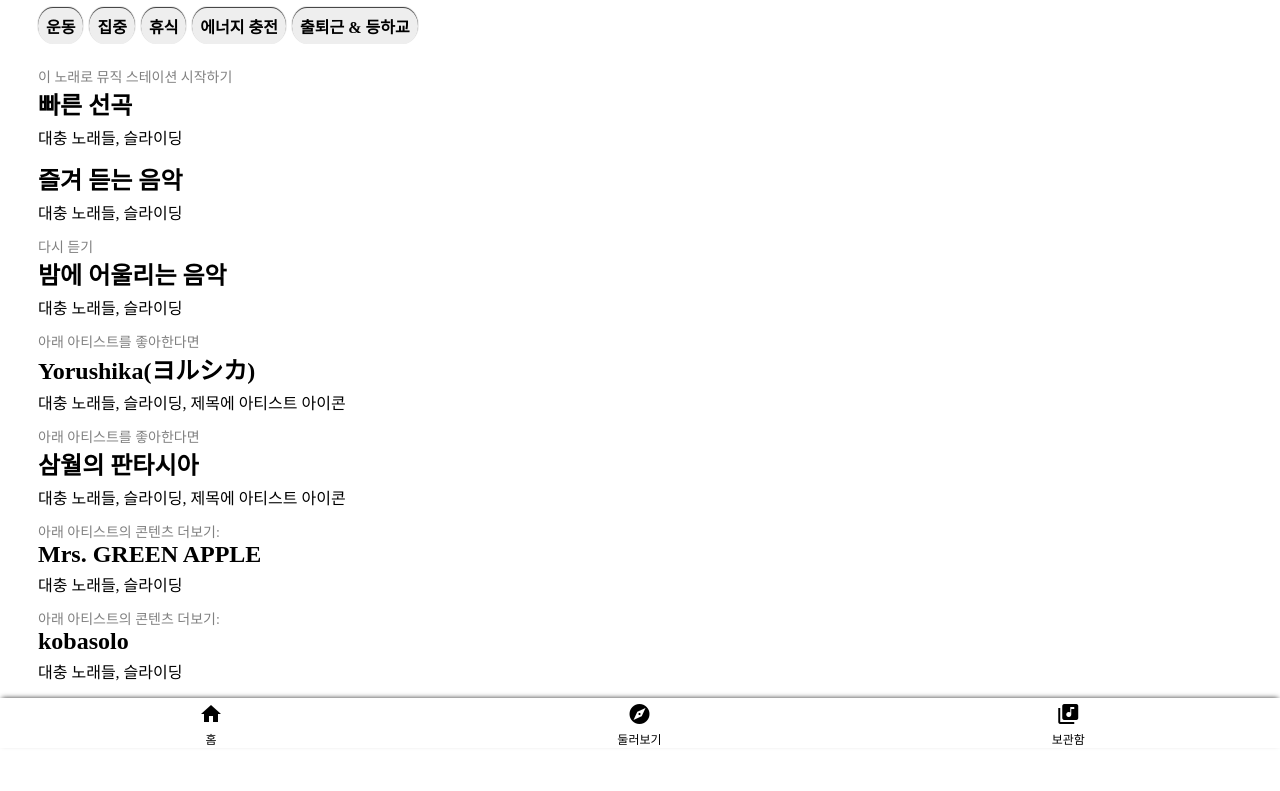
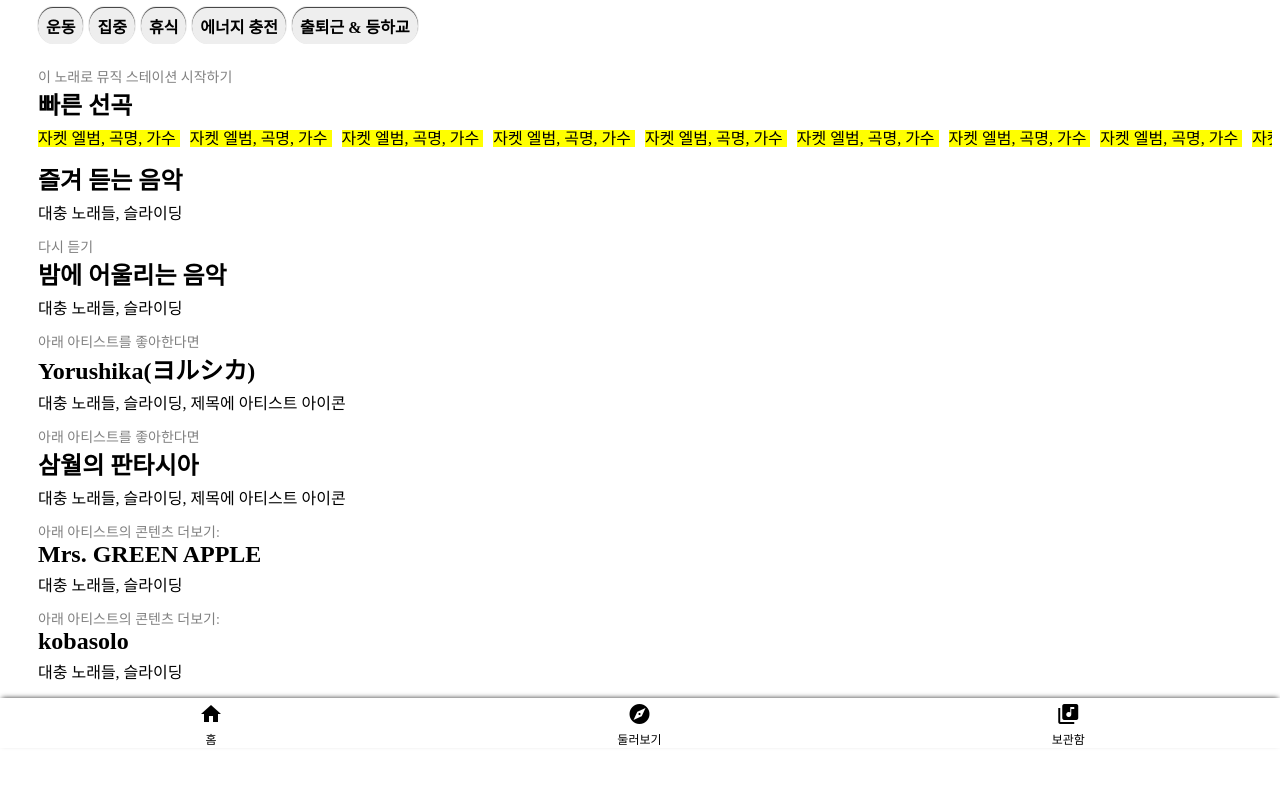
Before and after one commit to kckc0608/youtube_music_clone, a plain HTML site: page index.html in a window 1280 px wide. Shown: the part 52-843 px from the top of the page. Drawn offline with Linux system fonts and the light colour scheme.

Commit message:
FEAT: Add horizontal slider to content_item

```diff
--- a/index.html
+++ b/index.html
@@ -33,7 +33,38 @@
                 <div id="item_about">이 노래로 뮤직 스테이션 시작하기</div>
                 <div id="item_name">빠른 선곡</div>
                 <div id="item_content">
-                    대충 노래들, 슬라이딩
+                    <div class="horizontal_slider">
+                        <span class="slider_item">
+                            자켓 엘범, 곡명, 가수
+                        </span>
+                        <span class="slider_item">
+                            자켓 엘범, 곡명, 가수
+                        </span>
+                        <span class="slider_item">
+                            자켓 엘범, 곡명, 가수
+                        </span>
+                        <span class="slider_item">
+                            자켓 엘범, 곡명, 가수
+                        </span>
+                        <span class="slider_item">
+                            자켓 엘범, 곡명, 가수
+                        </span>
+                        <span class="slider_item">
+                            자켓 엘범, 곡명, 가수
+                        </span>
+                        <span class="slider_item">
+                            자켓 엘범, 곡명, 가수
+                        </span>
+                        <span class="slider_item">
+                            자켓 엘범, 곡명, 가수
+                        </span>
+                        <span class="slider_item">
+                            자켓 엘범, 곡명, 가수
+                        </span>
+                        <span class="slider_item">
+                            자켓 엘범, 곡명, 가수
+                        </span>
+                    </div>
                 </div>
             </div>
             <div class="content_item">
--- a/style.css
+++ b/style.css
@@ -60,6 +60,22 @@
     margin-top: 4px;
 }
 
+.horizontal_slider {
+    overflow: auto;
+    white-space: nowrap;
+    scrollbar-width: none; /* firefox */
+    -ms-overflow-style: none; /* for IE, Edge */
+}
+
+.horizontal_slider::-webkit-scrollbar {
+    display: none; /* chrome, safari, opera */
+}
+
+.slider_item {
+    margin-right: 10px;
+    background-color: yellow;
+}
+
 .bottom_nav {
     position: fixed;
     bottom: 0;
```
